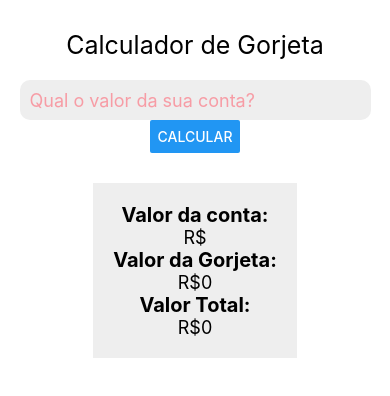
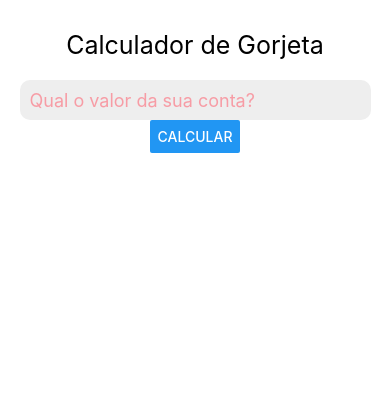
Before and after one commit to SchirmannDev/Calculadora-de-Gorjeta-React-Native, a React Native app: screen / in a window 390 px wide. Shown: the top 396 px of the page. Built offline with nearby package versions, Linux system fonts and the light colour scheme.

Commit message:
finalizando modificacoes

```diff
--- a/App.js
+++ b/App.js
@@ -41,6 +41,7 @@ const ResultItemTitle = styled.Text`
 
 const ResultItem = styled.Text`
   font-size: 18px;
+  margin-top: 30px;
 `;
 
 export default () => {
@@ -68,16 +69,18 @@ export default () => {
       />
 
       <CalcButton title="Calcular" onPress={calc} />
-      <ResultArea>
-        <ResultItemTitle>Valor da conta:</ResultItemTitle>
-        <ResultItem>R${bill}</ResultItem>
+      {tip > 0 && (
+        <ResultArea>
+          <ResultItemTitle>Valor da conta:</ResultItemTitle>
+          <ResultItem>R${parseFloat(bill).toFixed(2)}</ResultItem>
 
-        <ResultItemTitle>Valor da Gorjeta:</ResultItemTitle>
-        <ResultItem>R${tip}</ResultItem>
+          <ResultItemTitle>Valor da Gorjeta:</ResultItemTitle>
+          <ResultItem>R${tip.toFixed(2)}</ResultItem>
 
-        <ResultItemTitle>Valor Total:</ResultItemTitle>
-        <ResultItem>R${bill + tip}</ResultItem>
-      </ResultArea>
+          <ResultItemTitle>Valor Total:</ResultItemTitle>
+          <ResultItem>R${(parseFloat(bill) + tip).toFixed(2)}</ResultItem>
+        </ResultArea>
+      )}
     </Container>
   );
 };
```
